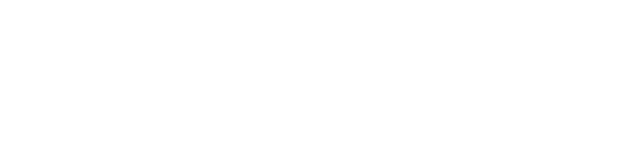
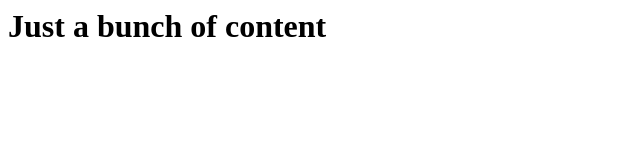
Before and after one commit to ericvalencia87/crap-portfolio, a plain HTML site: page index.html in a window 1280 px wide. Shown: the whole page, without its empty margins (0-640 px from the left). Drawn offline with Linux system fonts and the light colour scheme.

Commit message:
added index html

```diff
--- a/index.html
+++ b/index.html
@@ -6,6 +6,7 @@
     <title>crap portfolio</title>
 </head>
 <body>
+    <h1>Just a bunch of content</h1>
 
 </body>
 </html>
```
